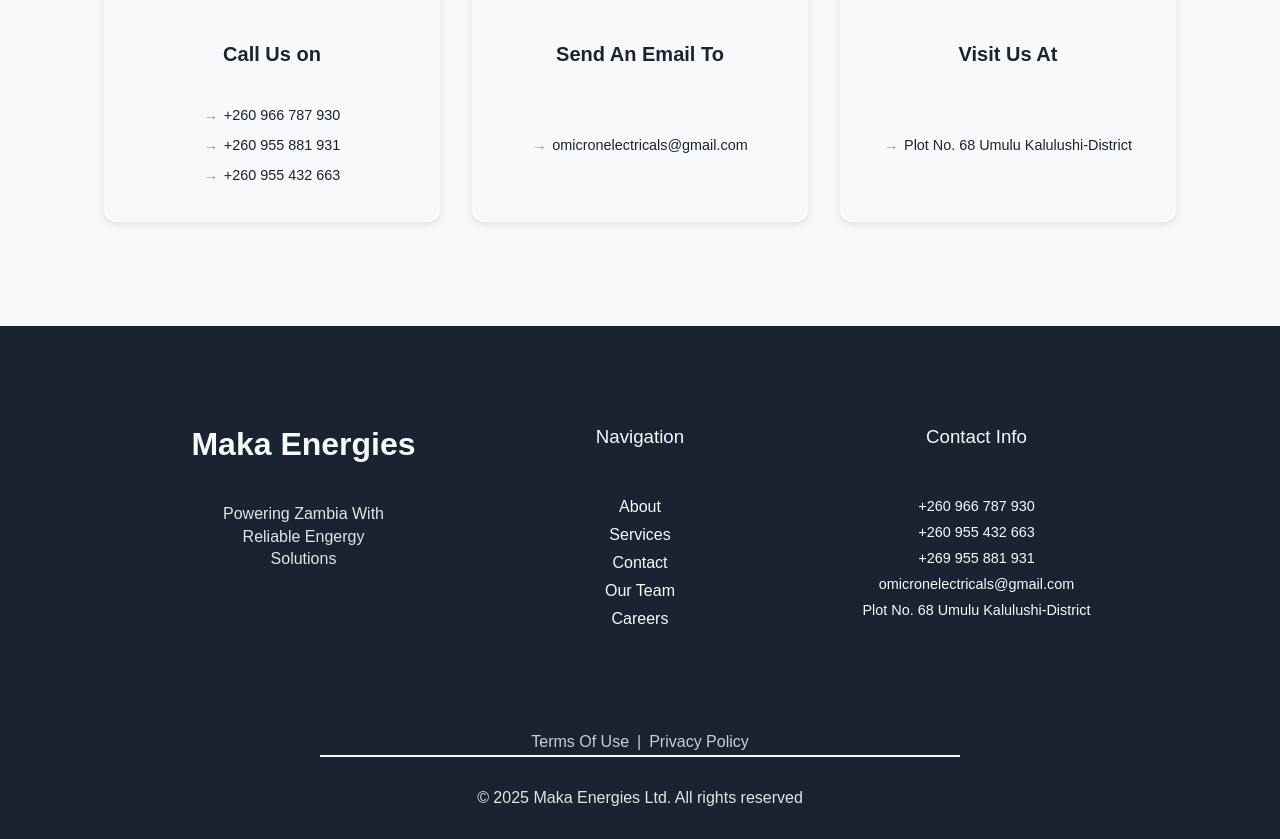
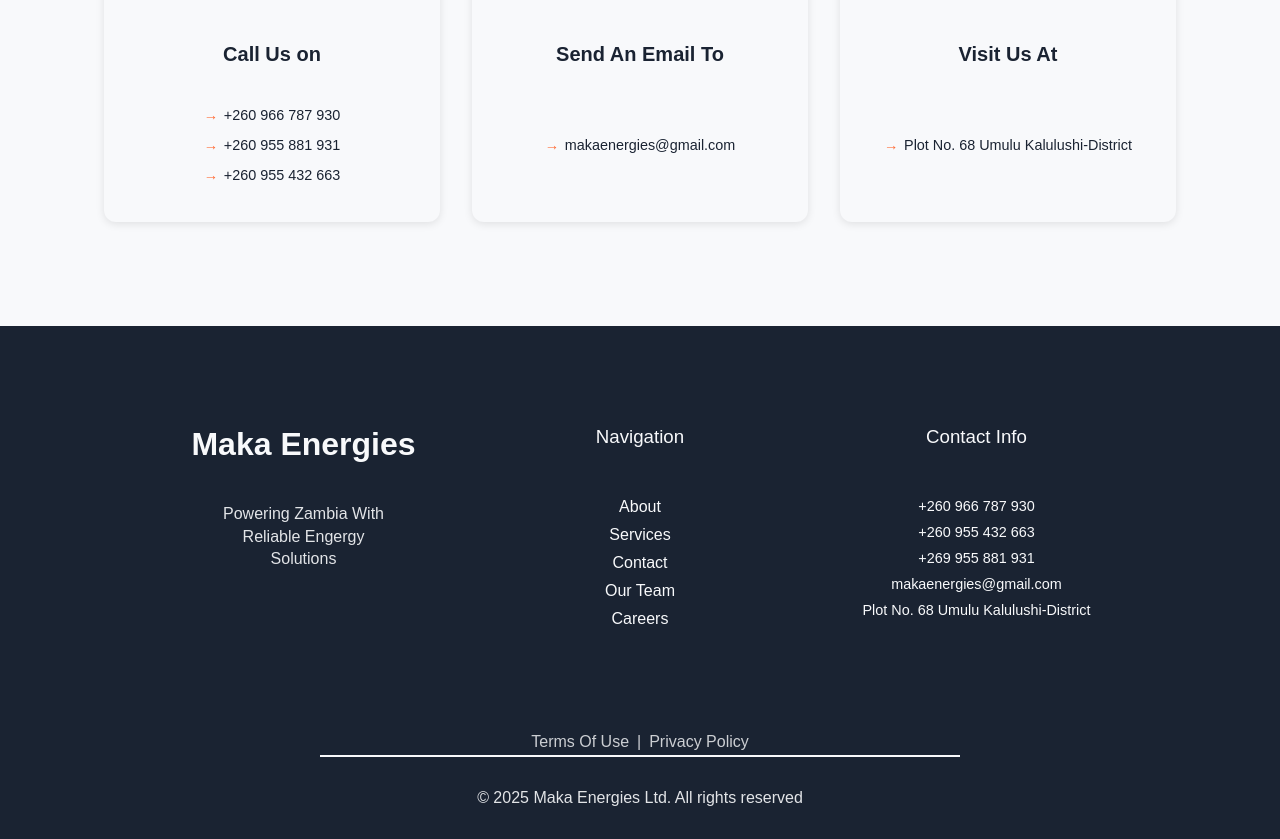
Before and after one commit to nkowanitemwani/makaenergiesdotcom, a Next.js app: page / in a window 1280 px wide. Shown: the part 2880-3719 px from the top of the page. Built offline with nearby package versions, Linux system fonts and the light colour scheme.

Commit message:
change of contact email

```diff
--- a/src/app/components/footer/index.js
+++ b/src/app/components/footer/index.js
@@ -30,7 +30,7 @@ export default function Footer(){
               <li>+260 966 787 930 </li>
               <li>+260 955 432 663</li>
               <li>+269 955 881 931</li>
-              <li>omicronelectricals@gmail.com</li>
+              <li>makaenergies@gmail.com</li>
               <li>Plot No. 68 Umulu Kalulushi-District</li>
             </ul>
           </div>
--- a/src/app/components/grids/getintouchgrid/index.js
+++ b/src/app/components/grids/getintouchgrid/index.js
@@ -14,7 +14,7 @@ const contacts = [
     {
        icon: Mail,
        title:"Send An Email To",
-       subTitle:["omicronelectricals@gmail.com"]
+       subTitle:["makaenergies@gmail.com"]
     },
     {
         icon: Map,
--- a/src/app/page.js
+++ b/src/app/page.js
@@ -32,7 +32,7 @@ const viewCertificates = () => {
                   "+260 955 432 663",
                   "+260 955 881 931"
     ],
-    "email": "omicronelectricals@gmail.com"
+    "email": "makaenergies@gmail.com"
   }
 
 
```
